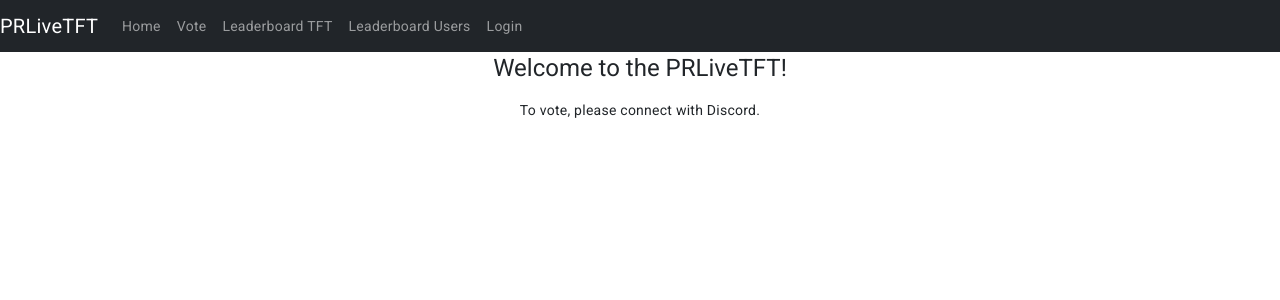
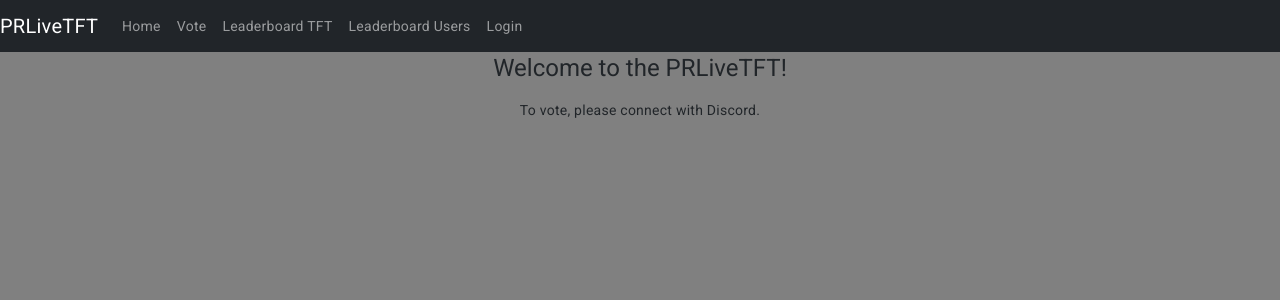
Before and after one commit to Frederic94500/PRLiveTFT-frontend, an Angular app: page / in a window 1280 px wide. Shown: the top 300 px of the page. Built offline with nearby package versions, Linux system fonts and the light colour scheme; no server answers.

Commit message:
fix: Background color

```diff
--- a/src/app/app.component.css
+++ b/src/app/app.component.css
@@ -1,3 +1,3 @@
 body {
-    background-color: grey;
+  background-color: grey;
 }
--- a/src/styles.css
+++ b/src/styles.css
@@ -1,4 +1,11 @@
 /* You can add global styles to this file, and also import other style files */
 
-html, body { height: 100%; }
-body { margin: 0; font-family: Roboto, "Helvetica Neue", sans-serif; }
+html,
+body {
+  height: 100%;
+}
+body {
+  margin: 0;
+  font-family: Roboto, "Helvetica Neue", sans-serif;
+  background-color: grey;
+}
```
